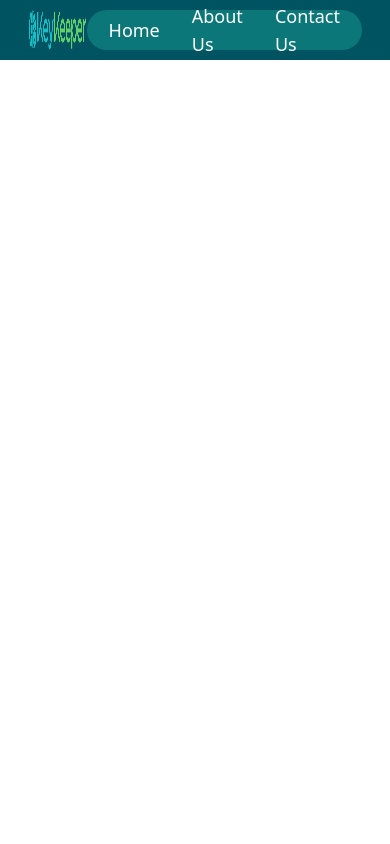
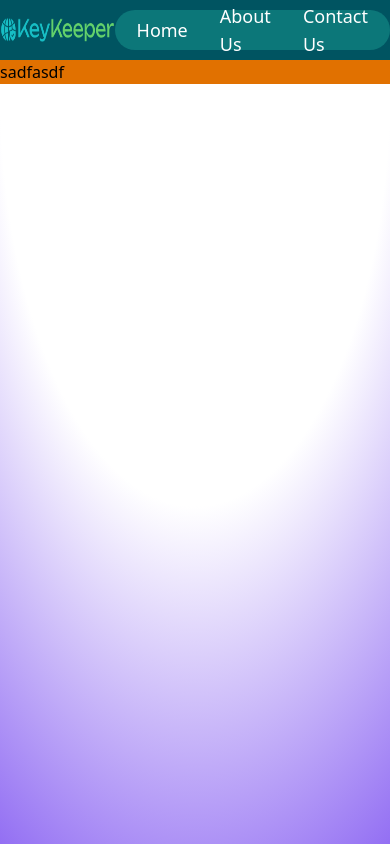
Before and after one commit to Shahil-Shaikh/Password_Manager, a React (Vite) app: page / in a window 390 px wide. Built offline with nearby package versions, Linux system fonts and the light colour scheme.

Commit message:
add basic responsiveness but not for mobile/tablet devices

```diff
--- a/src/App.jsx
+++ b/src/App.jsx
@@ -1,11 +1,13 @@
 import { useState } from 'react'
 import Navbar from './Components/Navbar'
+import Manager from './Components/Manager'
 
 function App() {
 
   return (
    <>
       <Navbar/>
+      <Manager/>
    </>
   )
 }
--- /dev/null
+++ b/src/Components/Manager.jsx
@@ -0,0 +1,15 @@
+import React from 'react'
+
+function Manager() {
+    return (
+        <div>
+            <div className="absolute inset-0 -z-10 h-full w-full bg-white [background:radial-gradient(125%_125%_at_50%_10%,#fff_40%,#63e_100%)]"></div>
+
+            <div className='inputs bg-amber-600 content_size'>   {/*content_size is an applied directive see the index.css for it's definition  */}
+                sadfasdf
+            </div>
+        </div>
+    )
+}
+
+export default Manager
--- a/src/Components/Navbar.jsx
+++ b/src/Components/Navbar.jsx
@@ -9,15 +9,19 @@ It will contain the final URL/path of the image after the build tool (Vite) proc
 
 function Navbar() {
   return (
-    <div className=" bg-green1 h-15 w-max-full flex items-center justify-between  px-7">
-      <div className='logo'>
-        <a href="#"><img src={logo} alt="" className='h-10'/></a>
-      </div>
+    <div className=" bg-green1 h-15 w-max-full ">
+      <div className=" h-full w-auto flex items-center justify-between   content_size">
+        {/* h-full and w-full takes the same height and width from parent element */}
 
-      <div  className=' Buttons bg-green3 h-10 text-white text-lg font-medium flex justify-evenly items-center gap-8 px-5.5 rounded-3xl'>
-        <a href="#">Home </a>
-        <a href="#">About Us</a>
-        <a href="#">Contact Us</a>
+        <div className='logo'>
+          <a href="#"><img src={logo} alt="" className='h-6' /></a>
+        </div>
+
+        <div className=' Buttons bg-green3 h-10 text-white text-lg font-medium flex justify-evenly items-center gap-8 px-5.5 rounded-3xl'>
+          <a href="#">Home </a>
+          <a href="#">About Us</a>
+          <a href="#">Contact Us</a>
+        </div>
       </div>
     </div>
   )
--- a/src/index.css
+++ b/src/index.css
@@ -9,3 +9,12 @@ We add our customs colors by using @theme */
     --color-green3: #0C7779;
     --color-green4: #3BC1A8;
 }
+
+/* we have created a new classs content_size and it will apply the max-w-5xl, mx-auto classes */
+.content_size {
+    @apply 2xl:mx-52 md:mx-26 ;
+    /* 2xl:mx-52 is a media query.
+    In 2xl:mx-52 the thing before colon means the screen size (2xl = 1536px and above) and after colon
+    means the margin class (mx-52 = margin-left and margin-right = 52px) */
+
+}
```
